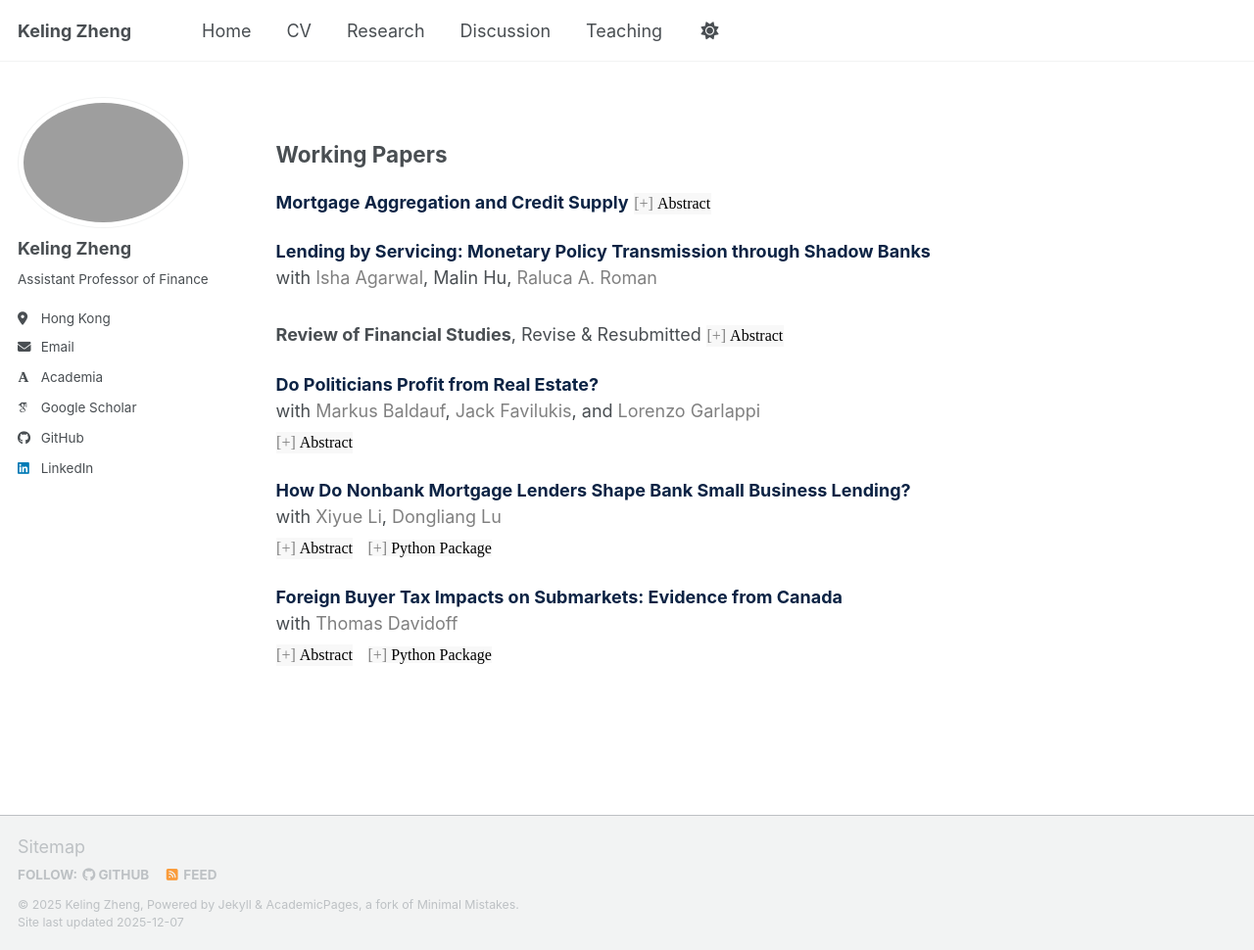
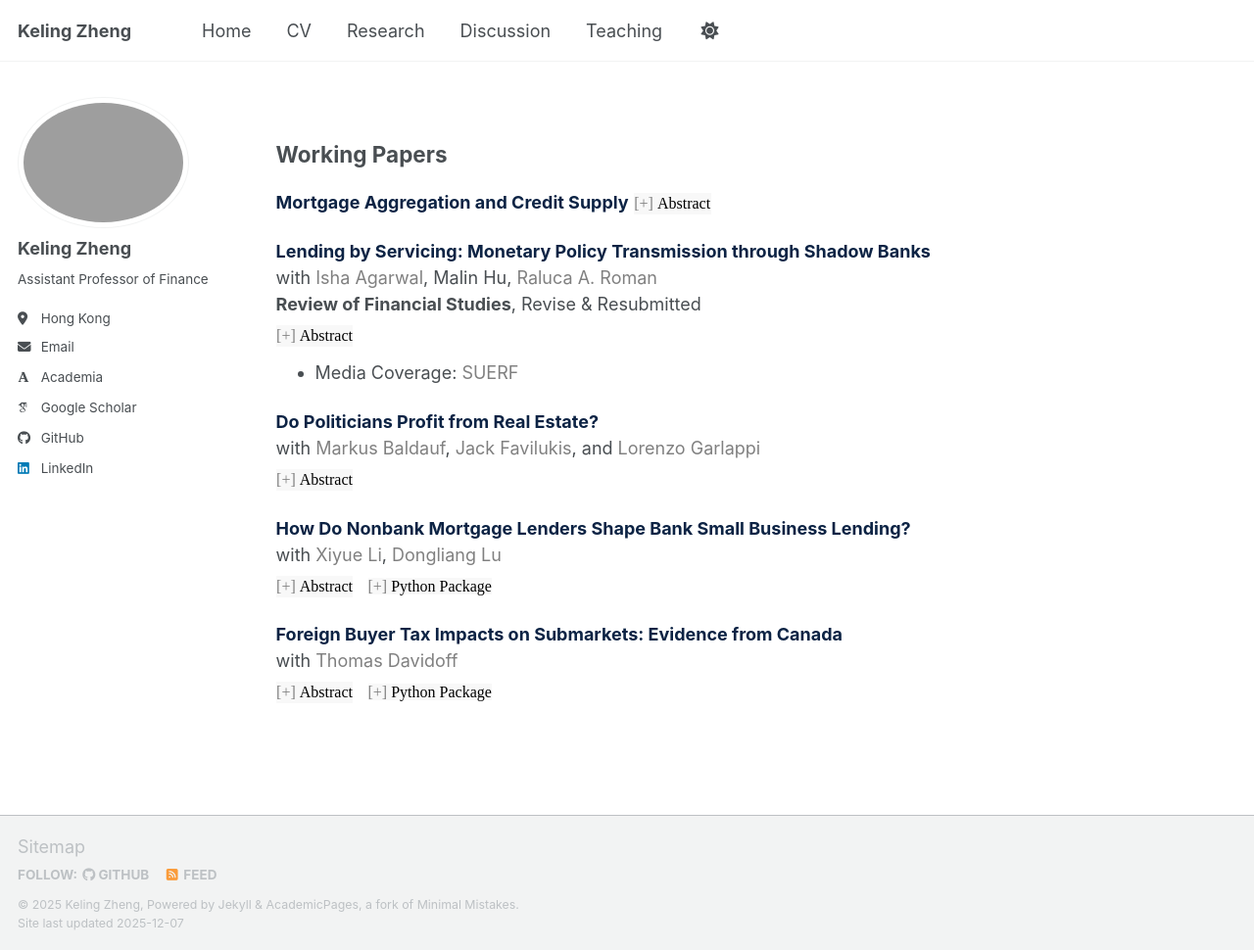
Before and after one commit to Keling-Zheng/Keling-Zheng.github.io, a Jekyll site: the page built from _pages/publications.html, in a window 1280 px wide and 970 px high. Shown: the whole window at 98% size. Built offline with Jekyll 4.4.1, drawn with Linux system fonts in a browser that asks for light colours; some web fonts are replaced; a script bundle is joined from its source files by our own code; library files that are not in the unit come from our copies.

Commit message:
Update publications.html

```diff
--- a/_pages/publications.html
+++ b/_pages/publications.html
@@ -68,11 +68,14 @@ author_profile: true
 <p>
     <a style="text-decoration:none; color:rgb(12, 35, 68); font-weight:bold" href="http://keling-zheng.github.io/files/papers/si.pdf">Lending by Servicing: Monetary Policy Transmission through Shadow Banks</a>
     <br>with <a style="text-decoration:none; color:gray" href="https://agarwalisha.com/">Isha Agarwal</a>, Malin Hu, <a style="text-decoration:none; color:gray" href="https://www.philadelphiafed.org/our-people/raluca-a-roman">Raluca A. Roman</a>
+    <br><strong>Review of Financial Studies</strong>, Revise & Resubmitted
     <br>
-    <br><strong>Review of Financial Studies</strong>, Revise & Resubmitted
-      <button class="abstract-button" data-target="si" style="margin-top:8px">Abstract</button>
+      <button class="abstract-button" data-target="msr" style="margin-top: 8px; margin-right: 10px;">Abstract</button>
+    <ul style="margin-top: -12px">
+      <li>Media Coverage: <a style="text-decoration:none; color:gray" href="https://www.suerf.org/publications/suerf-policy-notes-and-briefs/the-mortgage-servicing-channel-understanding-monetary-policy-transmission-through-shadow-banks/">SUERF</a></li>
+    </ul>
 </p>
-<div id="si" class="abstract-content">
+<div id="msr" class="abstract-content">
   We propose a new conceptual framework for monetary policy transmission through shadow banks in the mortgage market that highlights the role of mortgage servicing in generating non-deposit funds for lending. We document that mortgage servicing acts as a natural hedge against interest rate shocks and dampens the effect of monetary policy on shadow bank mortgage lending. Higher interest rates reduce prepayment risk, increasing the collateral value of mortgage servicing assets and cashflow from servicing income. This enables shadow banks with greater exposure to mortgage servicing to obtain more funding. The mortgage servicing channel is weaker for traditional banks due to their reliance on deposit funding and the capital charge on mortgage servicing assets. Our estimates imply that the rising share of shadow banks in mortgage servicing has weakened the pass-through of monetary policy to aggregate mortgage lending.
 </div>
 
```
